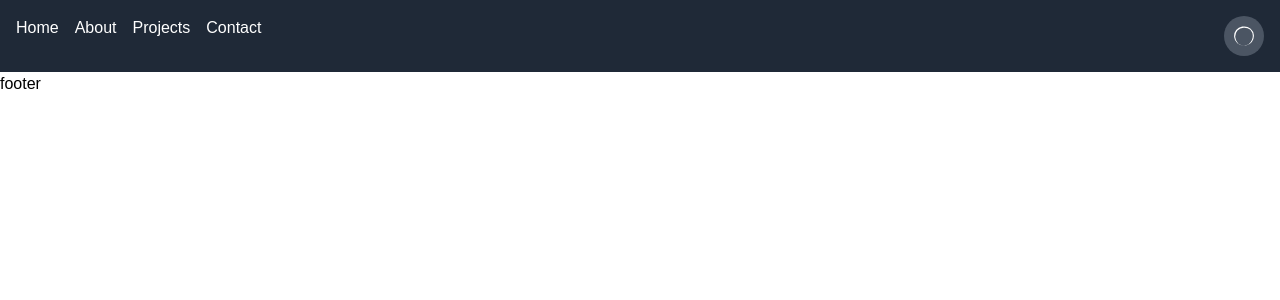
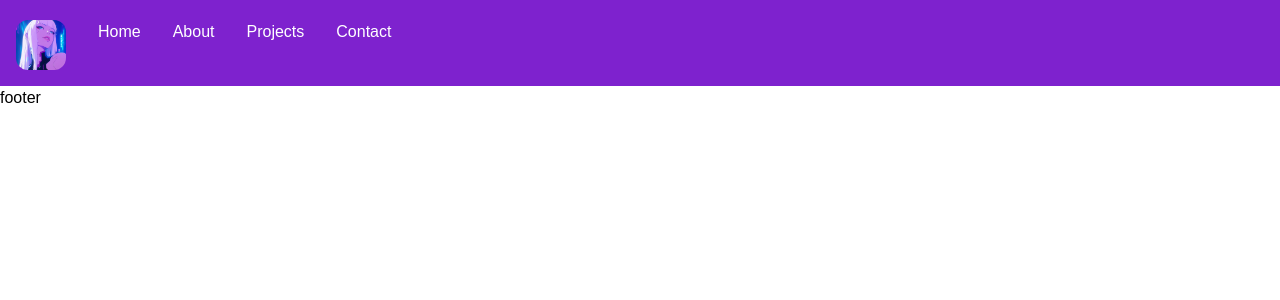
Before and after one commit to 0AnshuAditya0/Personal-blog, a Next.js app: page / in a window 1280 px wide. Shown: the top 300 px of the page. Built offline with nearby package versions, Linux system fonts and the light colour scheme.

Commit message:
1st step mlol

```diff
--- a/src/components/navbar.js
+++ b/src/components/navbar.js
@@ -1,71 +1,25 @@
 // Mark this as a Client Component
-"use client";
 
-import React, { useState, useEffect } from 'react';
+import Image from 'next/image';
 import Link from 'next/link';
 
 const Navbar = () => {
-  const [darkMode, setDarkMode] = useState(false);
-
-  // Toggle dark mode and update the HTML root element class
-  const toggleDarkMode = () => {
-    setDarkMode(!darkMode);
-    if (darkMode) {
-      document.documentElement.classList.remove('dark');
-    } else {
-      document.documentElement.classList.add('dark');
-    }
-  };
-
-  // On initial load, check if dark mode is already enabled
-  useEffect(() => {
-    const isDark = window.matchMedia('(prefers-color-scheme: dark)').matches;
-    if (isDark) {
-      document.documentElement.classList.add('dark');
-      setDarkMode(true);
-    }
-  }, []);
 
   return (
-    <nav className="bg-gray-800 text-white p-4 flex justify-between">
+    <nav className="bg-purple-700 text-white p-4 pt-5 flex justify-between ">
       {/* Navbar Links */}
-      <ul className="flex space-x-4">
+      <ul className="flex space-x-8">
+        <Image src="/images/edgrun.jpg"
+        width={50}
+        height={50}
+        className="rounded-xl"
+
+        />
         <li><Link href="/">Home</Link></li>
         <li><Link href="/about">About</Link></li>
         <li><Link href="/projects">Projects</Link></li>
         <li><Link href="/contact">Contact</Link></li>
       </ul>
-
-      {/* Dark Mode Toggle Button */}
-      <button
-        onClick={toggleDarkMode}
-        className="bg-gray-600 p-2 rounded-full focus:outline-none"
-        aria-label="Toggle Dark Mode"
-      >
-        {darkMode ? (
-          <svg
-            xmlns="http://www.w3.org/2000/svg"
-            className="h-6 w-6 text-yellow-500"
-            viewBox="0 0 20 20"
-            fill="currentColor"
-          >
-            <path d="M10 2a8 8 0 100 16 8 8 0 000-16zm0 14.5a6.5 6.5 0 010-13v13z" />
-          </svg>
-        ) : (
-          <svg
-            xmlns="http://www.w3.org/2000/svg"
-            className="h-6 w-6 text-white"
-            viewBox="0 0 20 20"
-            fill="currentColor"
-          >
-            <path
-              fillRule="evenodd"
-              d="M10 2a8 8 0 011.484 15.9c-.505.058-1.017.1-1.484.1a8 8 0 01-1.484-15.9c.505-.058 1.017-.1 1.484-.1zM10 18a7.988 7.988 0 01-4.905-1.778 8.008 8.008 0 01-.57-10.8 8.008 8.008 0 0110.8-.57A7.988 7.988 0 0110 18z"
-              clipRule="evenodd"
-            />
-          </svg>
-        )}
-      </button>
     </nav>
   );
 };
```
Also changed, not shown: public/images/edgrun.jpg (added).
